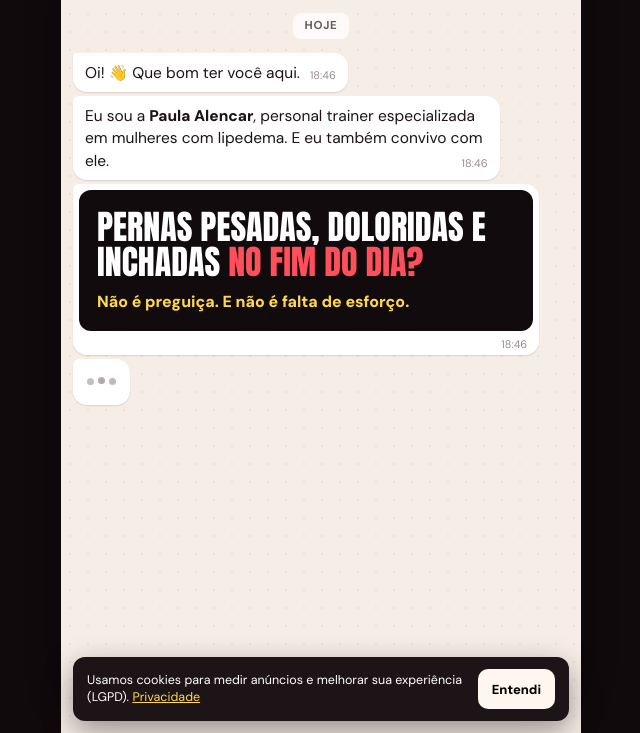
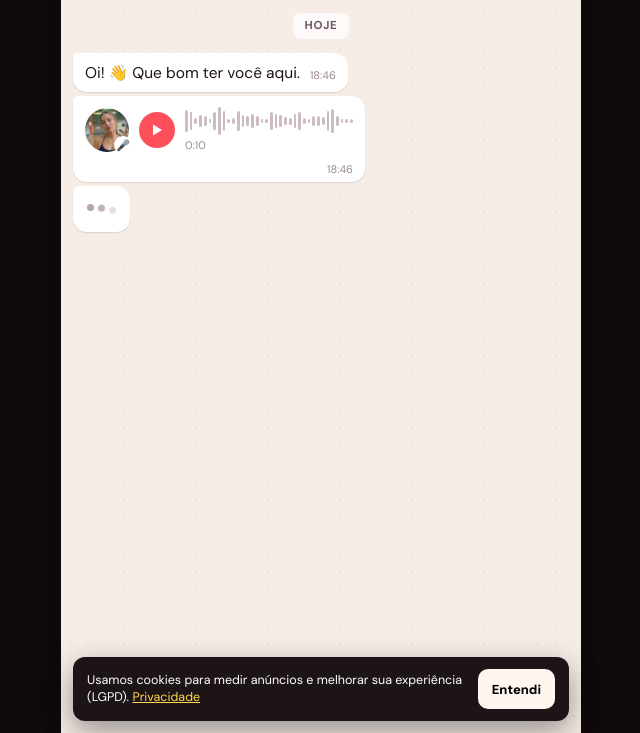
Before and after one commit to douglasjunio-04/metodo-3d-lp, a plain HTML site: page conversa/index.html in a window 1280 px wide. Shown: the part 67-800 px from the top of the page, without its empty margins (319-959 px from the left). Drawn offline with Linux system fonts and the light colour scheme.

Commit message:
Conversa: áudios da Paula com player de mensagem de voz
4 áudios (boas-vindas, história, antes da oferta, garantia) em MP3 mono
64 kbps com volume nivelado; ondas geradas do próprio áudio; a conversa
espera o áudio terminar antes da próxima mensagem.

Co-Authored-By: Claude Opus 5.5 <noreply@anthropic.com>
Claude-Session: https://claude.ai/code/session_015ppfgmrLdM7nVHcNzPNd7b

```diff
--- a/conversa/index.html
+++ b/conversa/index.html
@@ -123,6 +123,22 @@ a{color:inherit}
 .buy.alt{background:var(--ink);color:#fff;box-shadow:0 4px 0 #000}
 @keyframes pulse{0%,100%{transform:scale(1)}50%{transform:scale(1.03)}}
 .trust{display:flex;flex-wrap:wrap;justify-content:center;gap:4px 12px;margin-top:10px;font-size:12px;color:var(--soft)}
+
+/* Áudio */
+.voice{display:flex;align-items:center;gap:10px;width:268px;max-width:100%;padding:2px 0}
+.voice .ph{position:relative;flex:none}
+.voice .ph img{width:44px;height:44px;border-radius:50%;object-fit:cover}
+.voice .ph i{position:absolute;right:-3px;bottom:-2px;width:18px;height:18px;border-radius:50%;background:#fff;display:flex;align-items:center;justify-content:center;font-style:normal;font-size:11px;color:var(--coral)}
+.voice.heard .ph i{color:#4FA3E0}
+.voice button{flex:none;width:36px;height:36px;border:0;border-radius:50%;background:var(--coral);color:#fff;display:flex;align-items:center;justify-content:center;cursor:pointer;padding:0}
+.voice button:focus-visible{outline:3px solid var(--ink);outline-offset:2px}
+.voice .wv{flex:1;min-width:0}
+.voice .bars{display:flex;align-items:center;gap:2px;height:28px;cursor:pointer}
+.voice .bars span{flex:1;min-width:2px;border-radius:2px;background:#CDBDC2;transition:background .1s}
+.voice .bars span.on{background:var(--coral)}
+.voice .meta{display:flex;justify-content:space-between;font-size:11px;color:#9A8990;margin-top:3px}
+.rec{display:inline-flex;align-items:center;gap:6px;font-size:13.5px;color:var(--soft)}
+.rec b{width:8px;height:8px;border-radius:50%;background:var(--coral);animation:blink 1.1s infinite}
 
 /* Área de respostas */
 .reply{flex:none;padding:10px 12px;padding-bottom:calc(12px + env(safe-area-inset-bottom));background:rgba(246,237,230,.96);border-top:1px solid rgba(30,18,22,.08);display:flex;flex-direction:column;gap:8px;min-height:20px}
@@ -278,6 +294,64 @@ a{color:inherit}
     });
   }
 
+
+  /* ====== Áudios da Paula ====== */
+  var AUDIOS = {"1": {"d": 10.4, "w": [77, 61, 18, 41, 34, 12, 64, 100, 68, 12, 24, 74, 40, 37, 53, 37, 12, 12, 64, 51, 44, 27, 25, 53, 61, 23, 12, 39, 33, 28, 70, 85, 35, 12, 12, 12]}, "2": {"d": 15.5, "w": [100, 50, 78, 93, 96, 56, 17, 56, 81, 55, 32, 71, 78, 79, 81, 70, 38, 53, 61, 68, 94, 89, 59, 68, 65, 37, 13, 85, 78, 72, 68, 88, 79, 70, 12, 12]}, "3": {"d": 16.7, "w": [83, 55, 82, 63, 58, 47, 79, 82, 66, 76, 48, 70, 100, 42, 65, 20, 84, 76, 69, 19, 84, 76, 85, 79, 81, 65, 14, 80, 75, 52, 98, 50, 76, 76, 12, 12]}, "4": {"d": 13.6, "w": [60, 53, 66, 47, 39, 69, 46, 66, 21, 60, 67, 66, 59, 48, 55, 34, 12, 58, 100, 53, 59, 54, 58, 77, 45, 13, 44, 35, 88, 28, 28, 90, 65, 72, 12, 12]}};
+  var PLAY = '<svg width="16" height="16" viewBox="0 0 16 16" aria-hidden="true"><path fill="currentColor" d="M4 2.5v11l9-5.5z"/></svg>';
+  var PAUSE = '<svg width="16" height="16" viewBox="0 0 16 16" aria-hidden="true"><path fill="currentColor" d="M4 2h3v12H4zM9 2h3v12H9z"/></svg>';
+  var current = null;
+  function fmt(t) { t = Math.max(0, Math.round(t)); return Math.floor(t / 60) + ':' + ('0' + (t % 60)).slice(-2); }
+  function voiceHtml(n) {
+    var a = AUDIOS[n];
+    return '<div class="voice" data-n="' + n + '"><div class="ph"><img src="' + A + 'paula-alencar.webp" alt="" width="88" height="88"><i>🎤</i></div>' +
+      '<button type="button" aria-label="Ouvir áudio da Paula">' + PLAY + '</button>' +
+      '<div class="wv"><div class="bars">' + a.w.map(function (h) { return '<span style="height:' + h + '%"></span>'; }).join('') + '</div>' +
+      '<div class="meta"><span class="cur">' + fmt(a.d) + '</span></div></div></div>';
+  }
+  function wireVoice(root, n) {
+    var el = root.querySelector('.voice'), btn = el.querySelector('button'), bars = el.querySelectorAll('.bars span'), cur = el.querySelector('.cur');
+    var audio = new Audio(A + 'audio/audio-0' + n + '.mp3');
+    audio.preload = 'metadata';
+    function paint() {
+      var d = audio.duration || AUDIOS[n].d, k = Math.round((audio.currentTime / d) * bars.length);
+      for (var i = 0; i < bars.length; i++) bars[i].classList.toggle('on', i < k);
+      cur.textContent = audio.paused && audio.currentTime === 0 ? fmt(d) : fmt(audio.currentTime);
+    }
+    audio.addEventListener('timeupdate', paint);
+    audio.addEventListener('ended', function () { btn.innerHTML = PLAY; audio.currentTime = 0; paint(); el.classList.add('heard'); });
+    btn.addEventListener('click', function () {
+      if (audio.paused) {
+        if (current && current !== audio) current.pause();
+        current = audio;
+        audio.play().then(function () { btn.innerHTML = PAUSE; el.classList.add('heard'); }).catch(function () {});
+      } else { audio.pause(); btn.innerHTML = PLAY; }
+    });
+    audio.addEventListener('pause', function () { btn.innerHTML = PLAY; });
+    el.querySelector('.bars').addEventListener('click', function (e) {
+      var r = this.getBoundingClientRect(), d = audio.duration || AUDIOS[n].d;
+      audio.currentTime = Math.max(0, Math.min(d, (e.clientX - r.left) / r.width * d)); paint();
+    });
+  }
+  /* Mostra "gravando áudio…" e depois o áudio */
+  function sayAudio(n, run) {
+    if (run && aborted) return new Promise(function () {});
+    return audioDone().then(function () { return sayAudio2(n, run); });
+  }
+  function sayAudio2(n, run) {
+    var t = document.createElement('div');
+    t.className = 'msg them typing';
+    t.innerHTML = '<div class="bubble"><span class="rec"><b></b>gravando áudio…</span></div>';
+    var lg = document.getElementById('legal');
+    lg ? chat.insertBefore(t, lg) : chat.appendChild(t); scroll();
+    return wait(1600).then(function () {
+      t.remove();
+      if (run && aborted) return new Promise(function () {});
+      var m = bubble(voiceHtml(n), 'them');
+      wireVoice(m, n);
+      return wait(1800);
+    });
+  }
+
   /* ====== Blocos de conteúdo ====== */
   var HEADLINE = '<div class="headline"><h1>Pernas pesadas, doloridas e inchadas <span>no fim do dia?</span></h1><p>Não é preguiça. E não é falta de esforço.</p></div>';
 
@@ -344,6 +418,7 @@ a{color:inherit}
         wireCheckout(m);
         return wait(700);
       })
+      .then(function () { return sayAudio(4); })
       .then(function () { return say('E fica tranquila: você tem <b>7 dias de garantia</b>. Se não gostar, devolvemos 100% do valor. 🛡️'); })
       .then(faqLoop);
   }
@@ -371,10 +446,17 @@ a{color:inherit}
   }
 
   /* ====== Roteiro da conversa ====== */
-  function S(h, o) { if (aborted) return new Promise(function () {}); o = o || {}; o.run = true; return say(h, o); }
+  /* espera o áudio que estiver tocando terminar antes da próxima mensagem */
+  function audioDone() {
+    return new Promise(function (res) {
+      (function chk() { if (!current || current.paused || current.ended) res(); else setTimeout(chk, 250); })();
+    });
+  }
+  function S(h, o) { if (aborted) return new Promise(function () {}); o = o || {}; o.run = true; return audioDone().then(function () { return say(h, o); }); }
   function Q(a, b) { if (aborted) return new Promise(function () {}); return ask(a, b); }
   function run() {
     return S('Oi! 👋 Que bom ter você aqui.')
+      .then(function () { return sayAudio(1, true); })
       .then(function () { return S('Eu sou a <b>Paula Alencar</b>, personal trainer especializada em mulheres com lipedema. E eu também convivo com ele.'); })
       .then(function () { return S(HEADLINE, { wide: true }); })
       .then(function () { return S('Posso te fazer <b>4 perguntas rápidas</b>? Leva menos de 1 minuto. ⏱️'); })
@@ -395,6 +477,7 @@ a{color:inherit}
 
       .then(function () { return S('Você já deixou de usar <b>short, saia ou vestido</b>, ou recusou praia e piscina, por causa das pernas?'); })
       .then(function () { return Q(['Sim 😔', 'Às vezes'], true); })
+      .then(function () { return sayAudio(2, true); })
       .then(function () {
         return S('Eu sei bem como é. 💜 Eu também senti a frustração e a sensação de viver escondida. Foi por isso que criei o Método 3D.');
       })
@@ -413,6 +496,7 @@ a{color:inherit}
       .then(function () { return S('O Desafio Pernas Leves 21 funciona em <b>3 passos</b>, em 21 dias:'); })
       .then(function () { return S(STEPS, { wide: true }); })
       .then(function () { return S('Tudo em até <b>30 minutos por dia</b>, em casa, com adaptação do grau 1 ao grau 4. 💪'); })
+      .then(function () { return sayAudio(3, true); })
       .then(function () { return S('Preparei uma condição especial para quem chegou até aqui. Quer ver?'); })
       .then(function () { return Q(['Quero ver a condição especial 🎁']); })
       .then(function () { if (!aborted) return showOffer(); });
```
Also changed, not shown: 4 other files.
